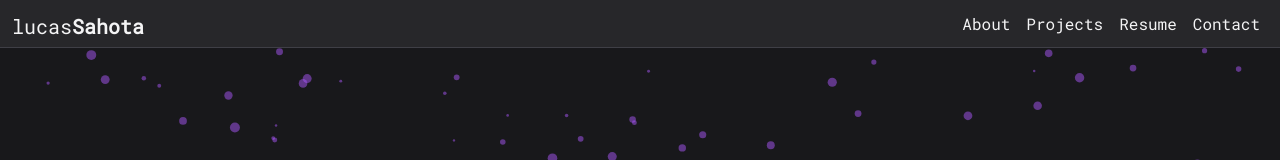
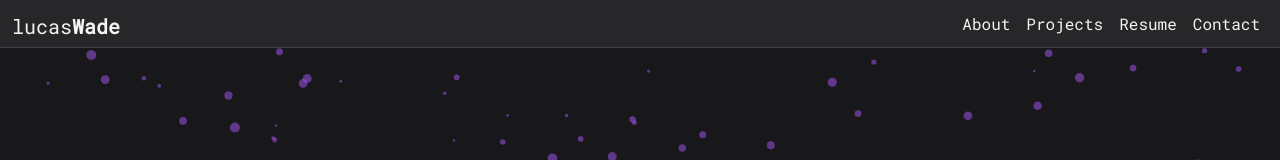
Before and after one commit to lucasw4/lucas-wade, a Next.js app: page / in a window 1280 px wide. Shown: the top 160 px of the page. Built offline with nearby package versions, Linux system fonts and the light colour scheme.

Commit message:
Rename to Wade

```diff
--- a/src/components/NavBar.jsx
+++ b/src/components/NavBar.jsx
@@ -10,7 +10,7 @@ const NavBar = () => {
       <nav className='flex justify-between p-3 mb-12'>
         <div className='text-xs md:text-xl flex items-center'>
           <h1>
-            lucas<strong className=''>Sahota</strong>
+            lucas<strong className=''>Wade</strong>
           </h1>
         </div>
         <ul className='flex'>
--- a/src/pages/index.jsx
+++ b/src/pages/index.jsx
@@ -11,8 +11,8 @@ export default function Home() {
   return (
     <>
       <Head>
-        <title>Lucas Sahota Portfolio</title>
-        <meta name='description' content='Lucas Sahota portfolio website' />
+        <title>Lucas Wade&apos;s Portfolio</title>
+        <meta name='description' content='Lucas Wade portfolio website' />
         <meta name='viewport' content='width=device-width, initial-scale=1' />
         <link rel='icon' href='/favicon.ico' />
       </Head>
```
Also changed, not shown: 1 other file (tests, documents, lock files or other folders).
